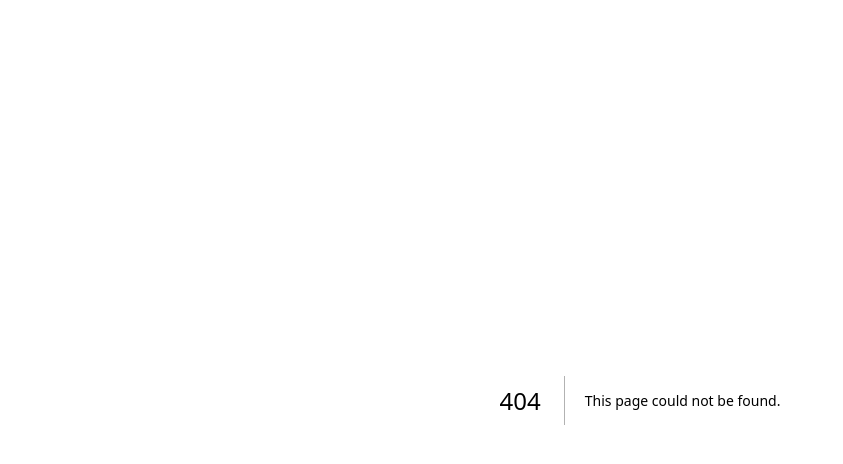
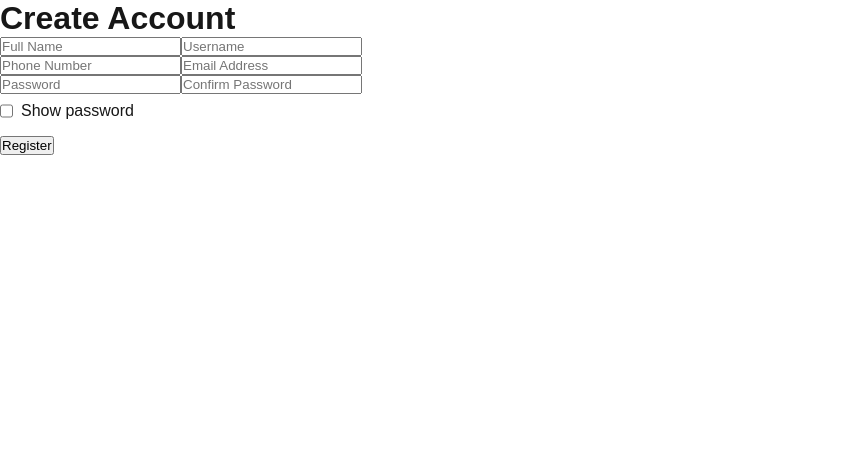
Before and after one commit to harish-jiji/trip-planner, a Next.js app: page /register in a window 1280 px wide. Before the commit this address had no page. Shown: the top 464 px of the page, without its empty margins (0-843 px from the left). Built offline with nearby package versions, Linux system fonts and the light colour scheme; no server answers.

Commit message:
feat: extended register form with user profile data

```diff
--- a/src/app/layout.tsx
+++ b/src/app/layout.tsx
@@ -1,31 +1,15 @@
-import type { Metadata } from "next";
-import { Geist, Geist_Mono } from "next/font/google";
 import "./globals.css";
-
-const geistSans = Geist({
-  variable: "--font-geist-sans",
-  subsets: ["latin"],
-});
-
-const geistMono = Geist_Mono({
-  variable: "--font-geist-mono",
-  subsets: ["latin"],
-});
-
-export const metadata: Metadata = {
-  title: "Create Next App",
-  description: "Generated by create next app",
-};
+import { AuthProvider } from "@/context/AuthContext";
 
 export default function RootLayout({
   children,
-}: Readonly<{
+}: {
   children: React.ReactNode;
-}>) {
+}) {
   return (
     <html lang="en">
-      <body className={`${geistSans.variable} ${geistMono.variable}`}>
-        {children}
+      <body>
+        <AuthProvider>{children}</AuthProvider>
       </body>
     </html>
   );
--- /dev/null
+++ b/src/app/register/page.tsx
@@ -0,0 +1,122 @@
+"use client";
+
+import { useState } from "react";
+import { useRouter } from "next/navigation";
+import { createUserWithEmailAndPassword } from "firebase/auth";
+import { doc, setDoc, serverTimestamp } from "firebase/firestore";
+import { auth, db } from "@/lib/firebase";
+
+export default function RegisterPage() {
+    const router = useRouter();
+
+    const [name, setName] = useState("");
+    const [username, setUsername] = useState("");
+    const [phone, setPhone] = useState("");
+    const [email, setEmail] = useState("");
+    const [password, setPassword] = useState("");
+    const [confirmPassword, setConfirmPassword] = useState("");
+    const [showPassword, setShowPassword] = useState(false);
+    const [error, setError] = useState("");
+
+    const handleRegister = async (e: React.FormEvent) => {
+        e.preventDefault();
+        setError("");
+
+        // 🔐 basic validation
+        if (password !== confirmPassword) {
+            setError("Passwords do not match");
+            return;
+        }
+
+        if (password.length < 6) {
+            setError("Password must be at least 6 characters");
+            return;
+        }
+
+        try {
+            // 1️⃣ Create auth account
+            const userCredential = await createUserWithEmailAndPassword(
+                auth,
+                email,
+                password
+            );
+
+            const user = userCredential.user;
+
+            // 2️⃣ Save extra profile data
+            await setDoc(doc(db, "users", user.uid), {
+                name,
+                username,
+                phone,
+                email,
+                createdAt: serverTimestamp(),
+            });
+
+            router.push("/dashboard");
+        } catch (err: any) {
+            console.error("Register error:", err);
+            setError(err.code || err.message);
+        }
+    };
+
+    return (
+        <form onSubmit={handleRegister} style={{ maxWidth: 400 }}>
+            <h1>Create Account</h1>
+
+            {error && <p style={{ color: "red" }}>{error}</p>}
+
+            <input
+                type="text"
+                placeholder="Full Name"
+                required
+                onChange={(e) => setName(e.target.value)}
+            />
+
+            <input
+                type="text"
+                placeholder="Username"
+                required
+                onChange={(e) => setUsername(e.target.value)}
+            />
+
+            <input
+                type="tel"
+                placeholder="Phone Number"
+                onChange={(e) => setPhone(e.target.value)}
+            />
+
+            <input
+                type="email"
+                placeholder="Email Address"
+                required
+                onChange={(e) => setEmail(e.target.value)}
+            />
+
+            <input
+                type={showPassword ? "text" : "password"}
+                placeholder="Password"
+                required
+                onChange={(e) => setPassword(e.target.value)}
+            />
+
+            <input
+                type={showPassword ? "text" : "password"}
+                placeholder="Confirm Password"
+                required
+                onChange={(e) => setConfirmPassword(e.target.value)}
+            />
+
+            <label style={{ display: "flex", gap: 8, marginTop: 8 }}>
+                <input
+                    type="checkbox"
+                    onChange={() => setShowPassword(!showPassword)}
+                />
+                Show password
+            </label>
+
+            <button type="submit" style={{ marginTop: 16 }}>
+                Register
+            </button>
+        </form>
+    );
+}
--- /dev/null
+++ b/src/context/AuthContext.tsx
@@ -0,0 +1,37 @@
+"use client";
+
+import { createContext, useContext, useEffect, useState } from "react";
+import { onAuthStateChanged, User } from "firebase/auth";
+import { auth } from "@/lib/firebase";
+
+type AuthContextType = {
+    user: User | null;
+    loading: boolean;
+};
+
+const AuthContext = createContext<AuthContextType>({
+    user: null,
+    loading: true,
+});
+
+export function AuthProvider({ children }: { children: React.ReactNode }) {
+    const [user, setUser] = useState<User | null>(null);
+    const [loading, setLoading] = useState(true);
+
+    useEffect(() => {
+        const unsubscribe = onAuthStateChanged(auth, (user) => {
+            setUser(user);
+            setLoading(false);
+        });
+
+        return () => unsubscribe();
+    }, []);
+
+    return (
+        <AuthContext.Provider value={{ user, loading }}>
+            {children}
+        </AuthContext.Provider>
+    );
+}
+
+export const useAuth = () => useContext(AuthContext);
```
Also changed, not shown: src/app/dashboard/page.tsx (added, +20 -0 lines), src/app/login/page.tsx (added, +47 -0 lines), 1 other file (tests, documents, lock files or other folders).
